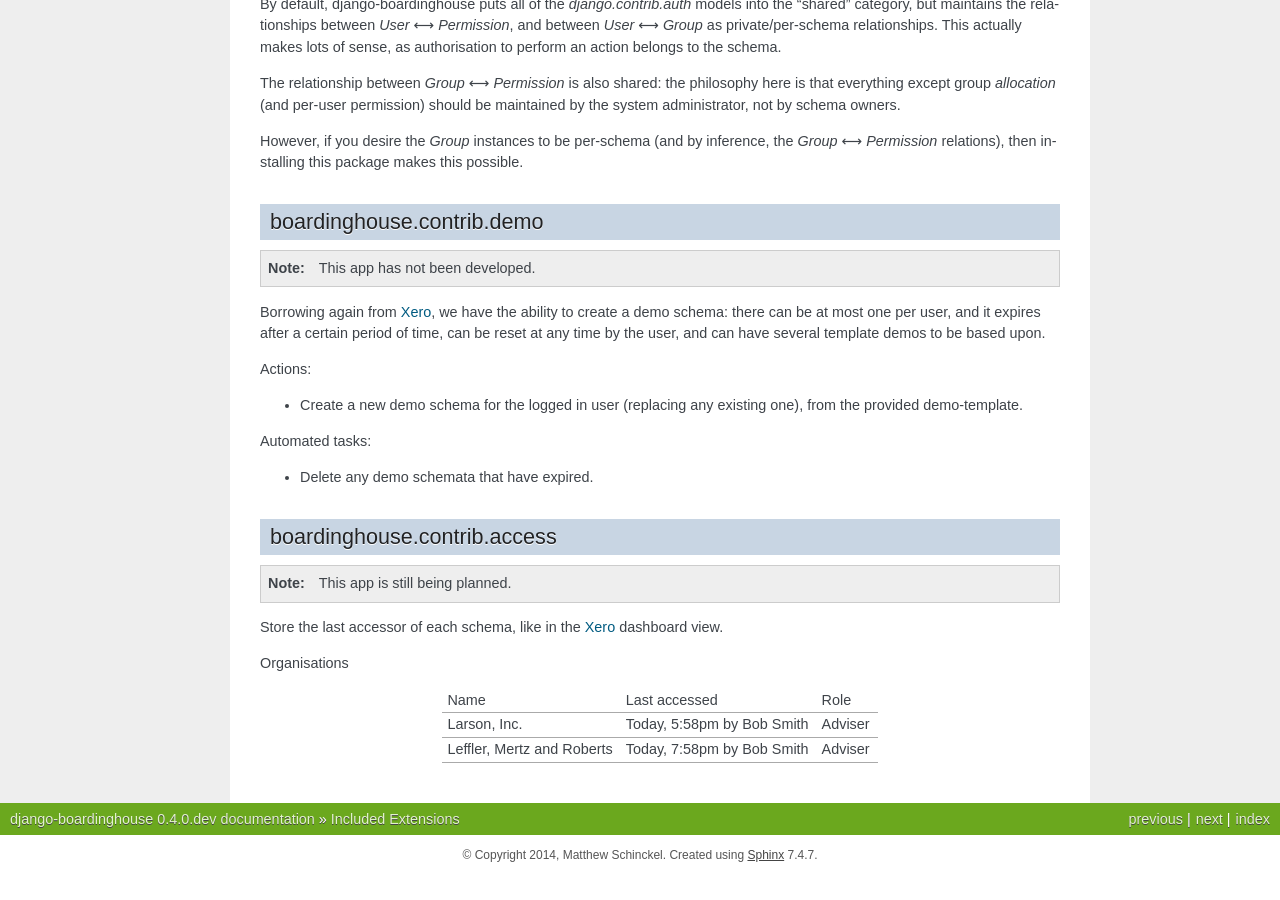
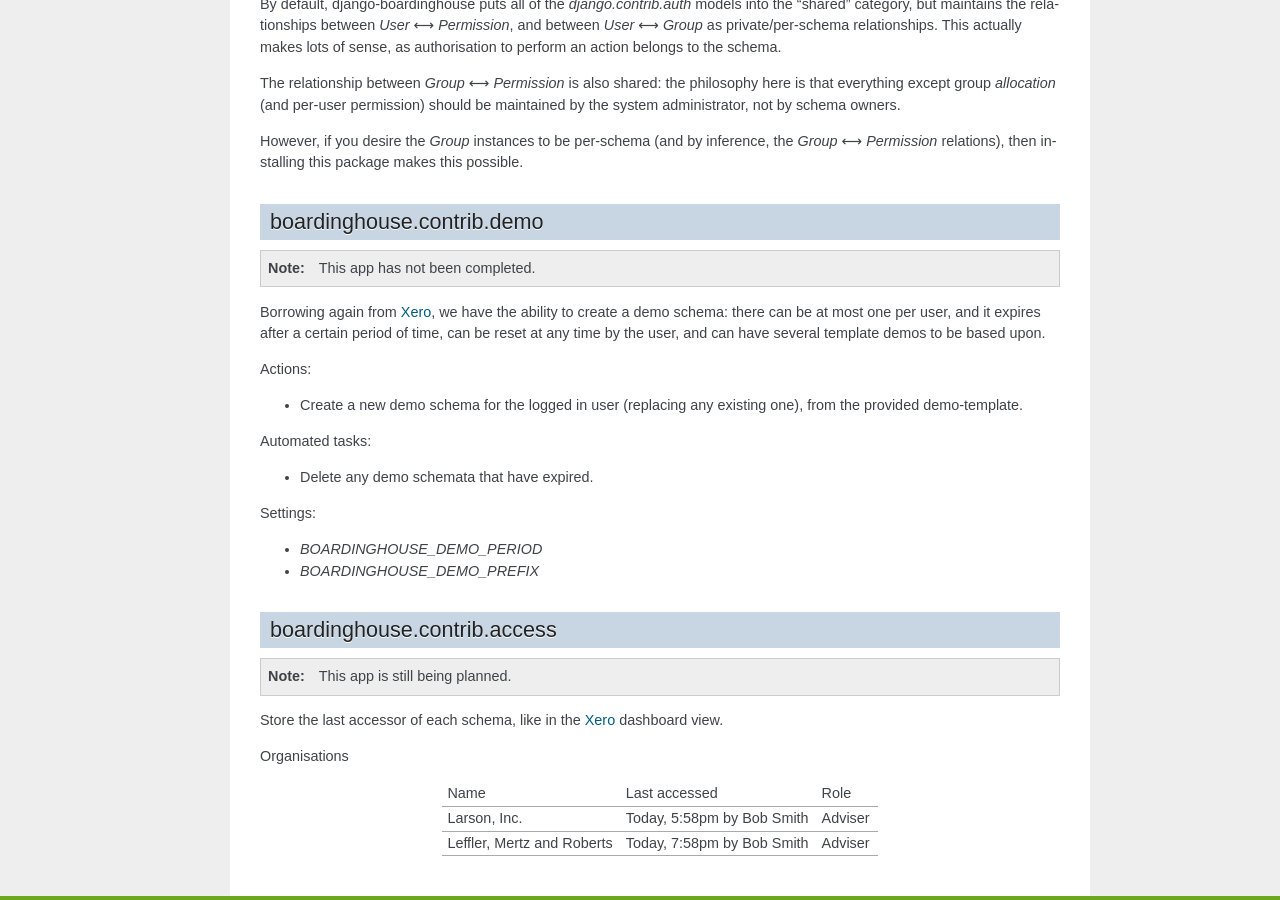
Before and after one commit to schinckel/django-boardinghouse, a Sphinx documentation site: the page built from docs/source/contrib.rst, in a window 1280 px wide and 900 px high, scrolled down 1212 px. Built offline with Sphinx 7.4.7, drawn with Linux system fonts in a browser that asks for light colours; before the commit the page ends 2087 px from its top, so only the background shows below that.

Commit message:
Documentation

```diff
--- a/docs/source/contrib.rst
+++ b/docs/source/contrib.rst
@@ -68,7 +68,7 @@ However, if you desire the `Group` instances to be per-schema (and by inference,
 boardinghouse.contrib.demo
 --------------------------
 
-.. note:: This app has not been developed.
+.. note:: This app has not been completed.
 
 Borrowing again from `Xero`_, we have the ability to create a demo schema: there can be at most one per user, and it expires after a certain period of time, can be reset at any time by the user, and can have several template demos to be based upon.
 
@@ -79,6 +79,11 @@ Actions:
 Automated tasks:
 
 * Delete any demo schemata that have expired.
+
+Settings:
+
+* `BOARDINGHOUSE_DEMO_PERIOD`
+* `BOARDINGHOUSE_DEMO_PREFIX`
 
 
 .. _access:
```
